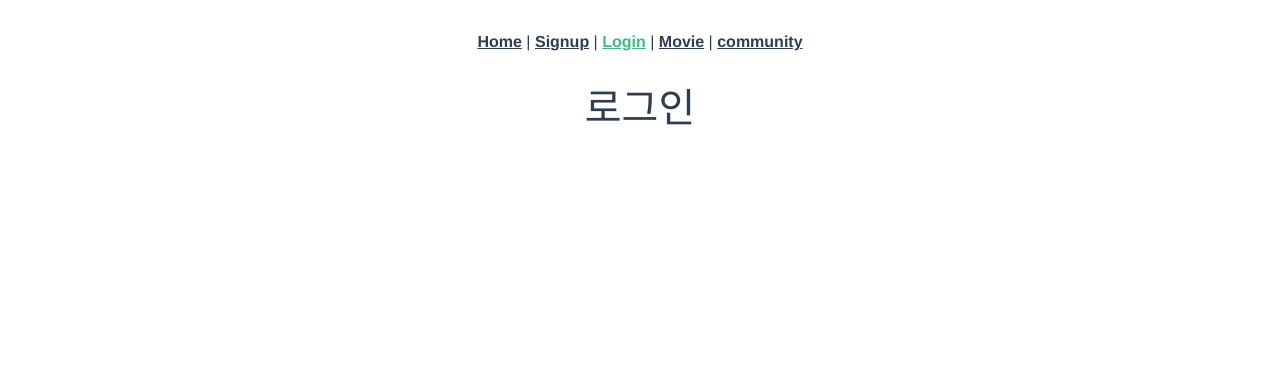
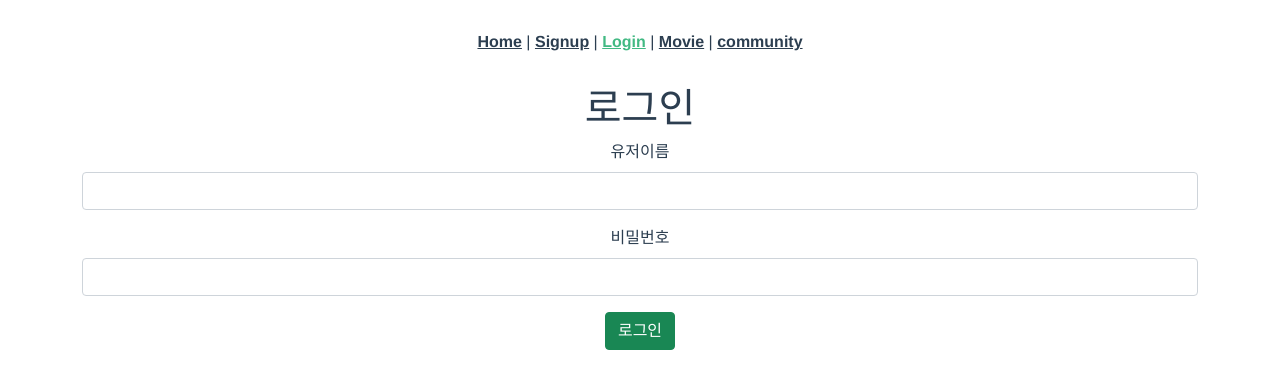
Before and after one commit to wnsdud4197/final-pjt-front, a Vue app: page /login in a window 1280 px wide. Shown: the top 388 px of the page. Built offline with nearby package versions, Linux system fonts and the light colour scheme.

Commit message:
Modify signup feature & Add login feature

```diff
--- /dev/null
+++ b/src/components/LoginForm.vue
@@ -0,0 +1,38 @@
+<template>
+  <div class="container">
+    <form>
+      <div class="mb-3">
+        <label for="username" class="form-label">유저이름</label>
+        <input v-model="userInfo.username" type="text" class="form-control" id="username" aria-describedby="emailHelp">
+      </div>
+      <div class="mb-3">
+        <label for="password" class="form-label">비밀번호</label>
+        <input v-model="userInfo.password" type="password" class="form-control" id="password">
+      </div>
+      <button @click.prevent="onClick" type="submit" class="btn btn-success">로그인</button>
+    </form>
+  </div>
+</template>
+
+<script>
+export default {
+  name: 'LoginForm',
+  data() {
+    return {
+      userInfo: {
+        username: '',
+        password: '',
+      },
+    }
+  },
+  methods: {
+    onClick() {
+      this.$store.dispatch()
+    },
+  },
+}
+</script>
+
+<style>
+
+</style>
--- a/src/components/SignupForm.vue
+++ b/src/components/SignupForm.vue
@@ -13,10 +13,10 @@
         <label for="password-confirmation" class="form-label">비밀번호 확인</label>
         <input v-model="userInfo.password_confirmation" type="password" class="form-control" id="password-confirmation">
       </div>
-      <div class="my-4">
+      <!-- <div class="my-4">
         <input type="file" @change="onChangeImages"><br>
         <img v-if="imageUrl" :src="imageUrl" style="height: 150px; width: 150px;" class="mt-2">
-      </div>
+      </div> -->
       <button @click.prevent="onClick" type="submit" class="btn btn-primary">회원가입</button>
     </form>
   </div>
@@ -30,20 +30,29 @@ export default {
       userInfo: {
         username: '',
         password: '',
-        password_confirmation: '',
-        image: null,
+        // password_confirmation: '',
       },
-      imageUrl: '',
+      // imageUrl: '',
     }
   },
   methods: {
-    onChangeImages(event) {
-        const form = new FormData()
-        const file = event.target.files[0]
-        form.append('image', file)
-    },
+    // onChangeImages(event) {
+    //     // 이미지 담기
+    //     const form = new FormData()
+    //     const file = event.target.files[0]
+    //     form.append('form', file)
+
+    //     // 이미지 미리보기
+    //     this.imageUrl = URL.createObjectURL(file)
+    // },
     onClick() {
+      // const userInfo = new FormData()
+      // userInfo.append('form', this.form)
+      // userInfo.append('others', this.others)
       this.$store.dispatch('CREATE_USER', this.userInfo)
+      .then(() => {
+        this.$router.push('/')
+      })
     },
   },
 }
--- a/src/pages/LoginView.vue
+++ b/src/pages/LoginView.vue
@@ -1,12 +1,18 @@
 <template>
   <div>
     <h1>로그인</h1>
+    <LoginForm/>
   </div>
 </template>
 
 <script>
+import LoginForm from '@/components/LoginForm'
+
 export default {
   name: 'LoginViews',
+  components: {
+    LoginForm,
+  },
 }
 </script>
 
--- a/src/store/index.js
+++ b/src/store/index.js
@@ -7,6 +7,8 @@ Vue.use(Vuex)
 // axios 설정
 axios.defaults.baseURL = 'http://localhost:8000'
 
+const token = localStorage.getItem('token')
+axios.defaults.headers.common
 
 export default new Vuex.Store({
   state: {
```
